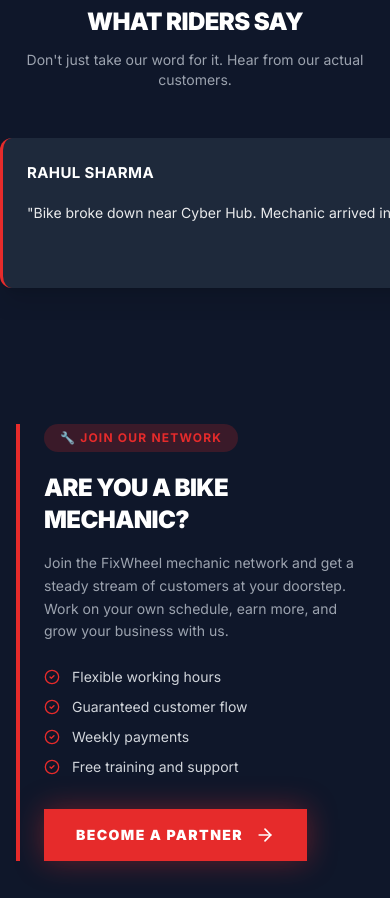
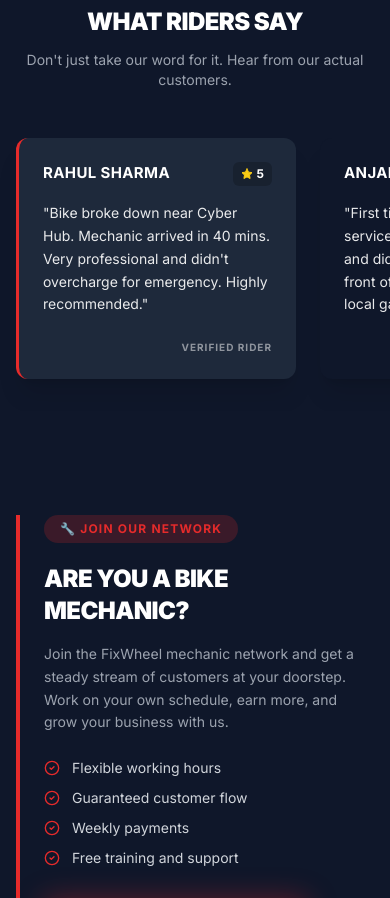
Before and after one commit to fixwheel-app/FIXWHEEL, a Next.js app in the folder frontend/: page / in a window 390 px wide. Shown: the part 3220-4118 px from the top of the page. Built offline with nearby package versions, Linux system fonts and the light colour scheme.

Commit message:
fix: customer reviews horizontal overflow on mobile

```diff
--- a/frontend/app/page.client.tsx
+++ b/frontend/app/page.client.tsx
@@ -279,7 +279,7 @@ export default function Home() {
                 whileInView={{ opacity: 1, y: 0 }}
                 viewport={{ once: true }}
                 transition={{ duration: 0.5, delay: idx * 0.1 }}
-                className={`min-w-[280px] sm:min-w-[320px] md:min-w-0 snap-center shrink-0 p-6 rounded-[12px] shadow-xl transition-all duration-300 hover:rotate-0 hover:scale-[1.02] hover:z-10 cursor-pointer flex flex-col justify-between h-full ${review.style} ${review.tilt}`}
+                className={`w-[280px] sm:w-[320px] md:w-auto snap-center shrink-0 p-6 rounded-[12px] shadow-xl transition-all duration-300 hover:rotate-0 hover:scale-[1.02] hover:z-10 cursor-pointer flex flex-col justify-between h-full whitespace-normal ${review.style} ${review.tilt}`}
               >
                 <div>
                   <div className="flex justify-between items-start mb-4">
```
